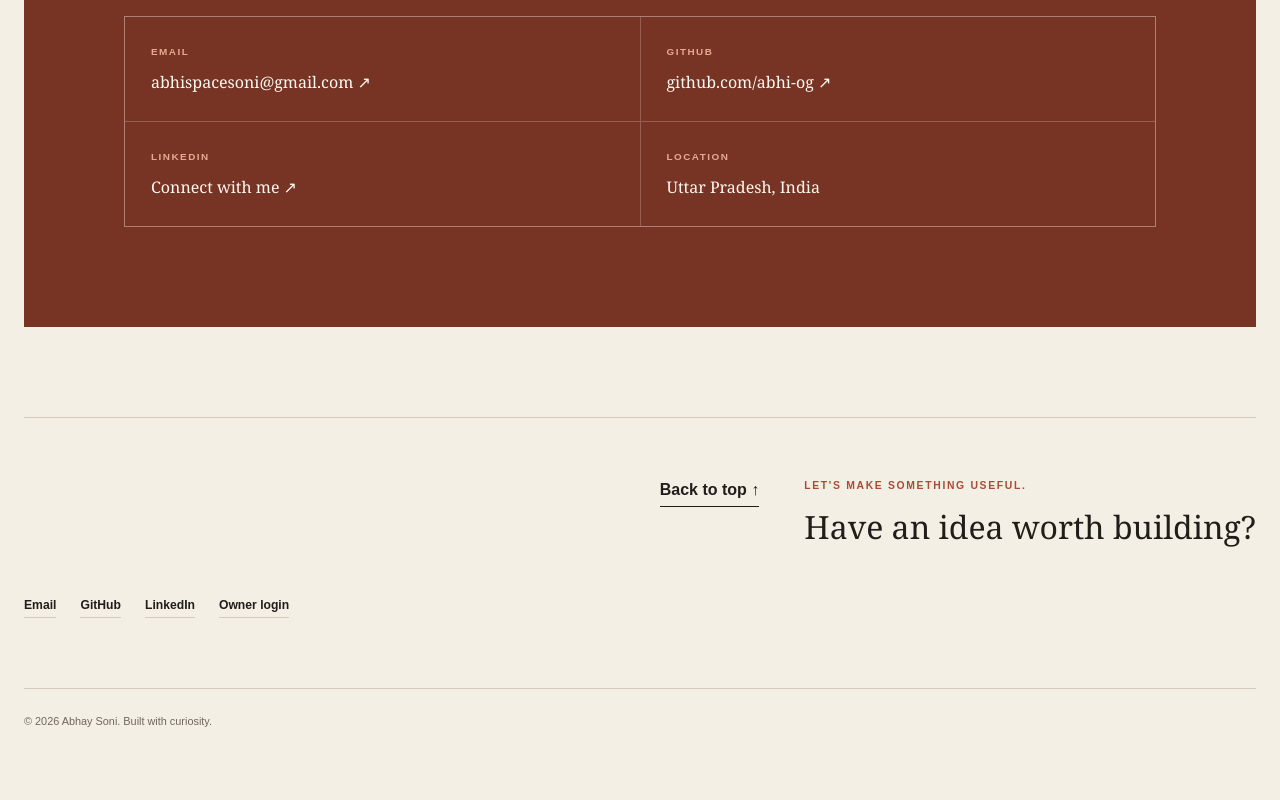
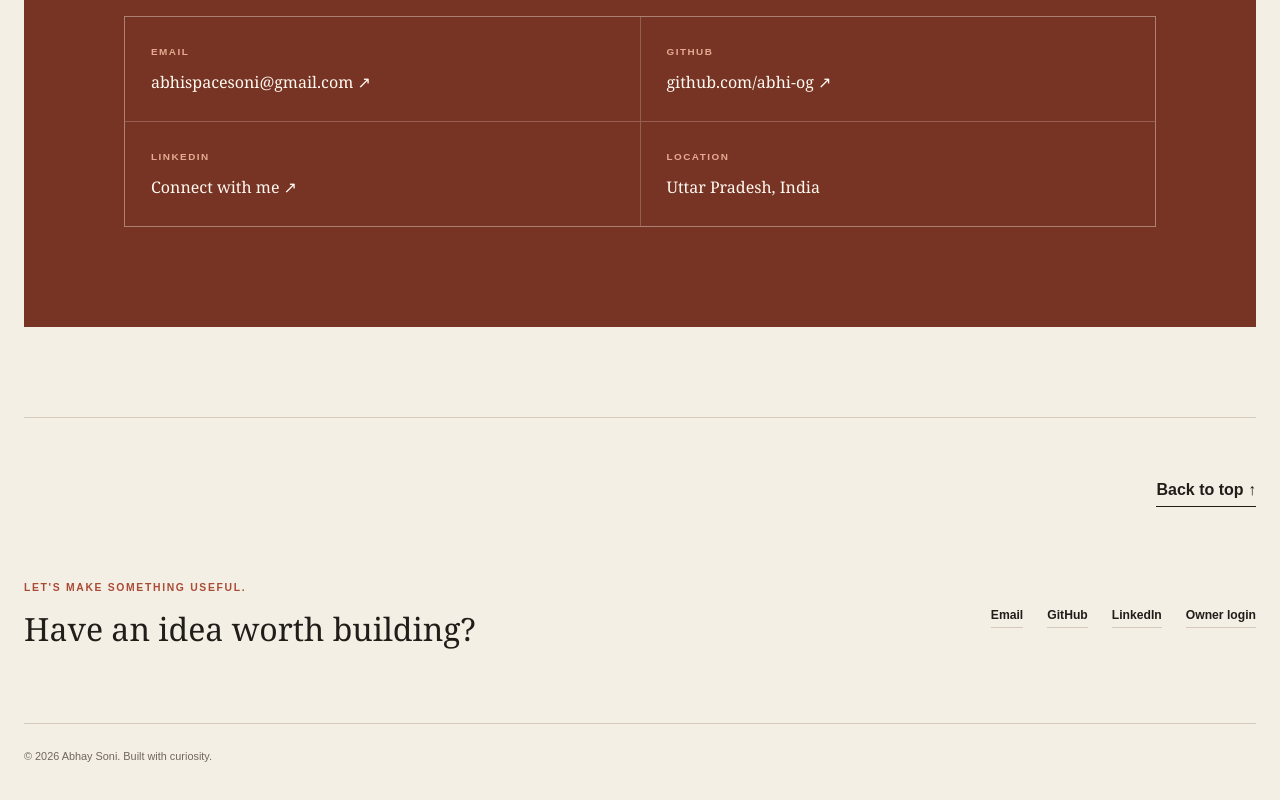
Before and after one commit to abhi-og/abhay-soni-portfolio, a Next.js app in the folder Abhay-Soni-Portfolio-Independent/abhay-soni-portfolio/: page / in a window 1280 px wide. Shown: the part 7139-7939 px from the top of the page. Before the commit the page ends 7911 px from the top, so only its background shows below. Built offline with nearby package versions, Linux system fonts and the light colour scheme.

Commit message:
Update globals.css

```diff
--- a/Abhay-Soni-Portfolio-Independent/abhay-soni-portfolio/app/globals.css
+++ b/Abhay-Soni-Portfolio-Independent/abhay-soni-portfolio/app/globals.css
@@ -2799,10 +2799,17 @@ a {
     break-inside: avoid;
   }
 }
+.back-to-top-row {
+  grid-column: 1 / -1;
+  display: flex;
+  justify-content: flex-end;
+  width: 100%;
+  margin-bottom: 28px;
+}
+
 .back-to-top {
-  display: block;
+  display: inline-block;
   width: fit-content;
-  margin: 0 0 28px auto;
   padding-bottom: 4px;
   color: inherit;
   font-weight: 700;
```
